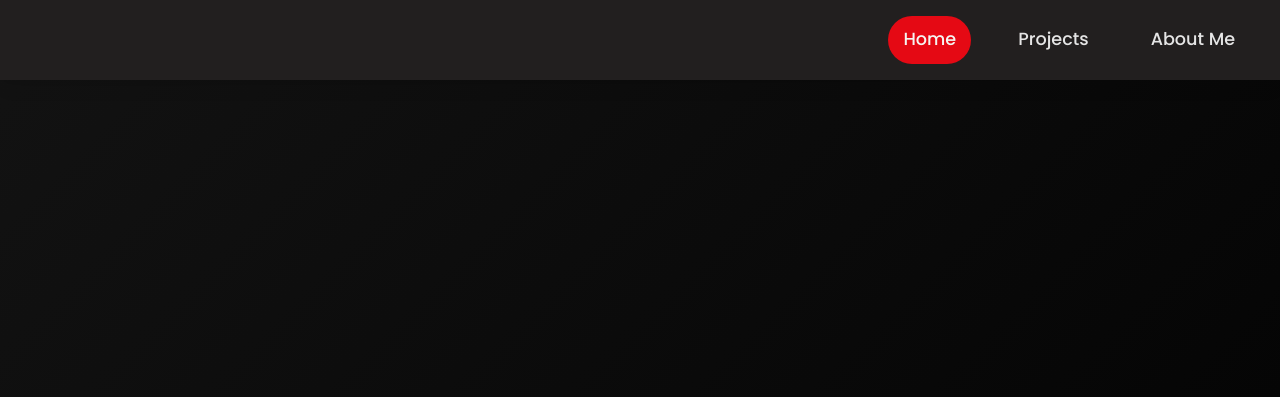
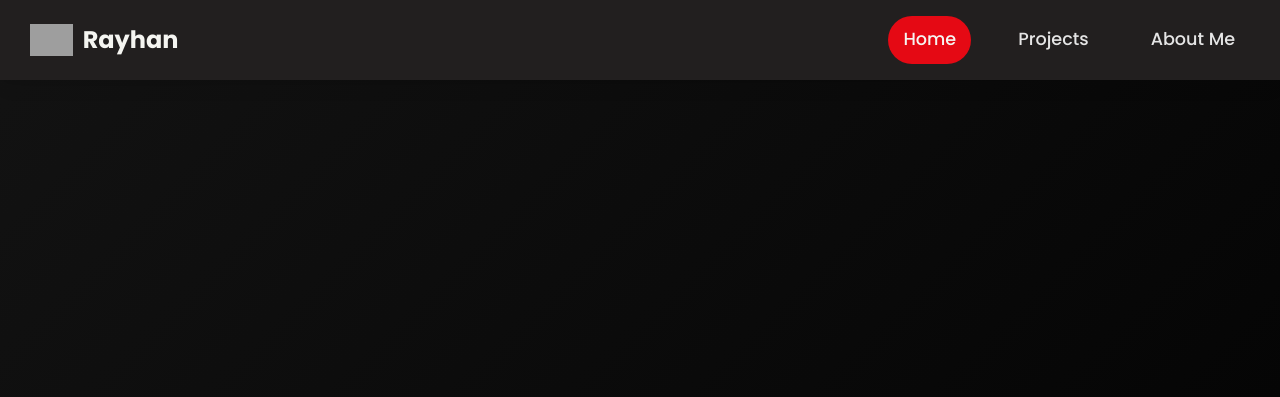
Before and after one commit to Rayablepy/portfoliov3, a Flask app: page / in a window 1280 px wide; the page is wider, and only the part inside the window is pictured. Shown: the top 397 px of that part. Run offline with Flask 2, Linux system fonts and the light colour scheme; grey boxes are pictures that could not be loaded.

Commit message:
added pfp jpg and updated base.html accordingly

```diff
--- a/templates/base.html
+++ b/templates/base.html
@@ -14,7 +14,12 @@
     <nav class="topnav">
         <div class="topnav-container">
             <!-- Desktop Navigation -->
+            <a href="#" class="logo">
+                <img src="/static/resources file/wpfp.jpg" alt="Logo">
+                    Rayhan
+            </a>
             <ul class="nav-links">
+
                 <li><a href="/" {% if request.endpoint == 'home' %}class="active"{% endif %}>Home</a></li>
                 <li><a href="/projects" {% if request.endpoint == 'projects' %}class="active"{% endif %}>Projects</a></li>
                 <li><a href="/user" {% if request.endpoint == 'about' %}class="active"{% endif %}>About Me</a></li>
```
Also changed, not shown: 1 other file.
